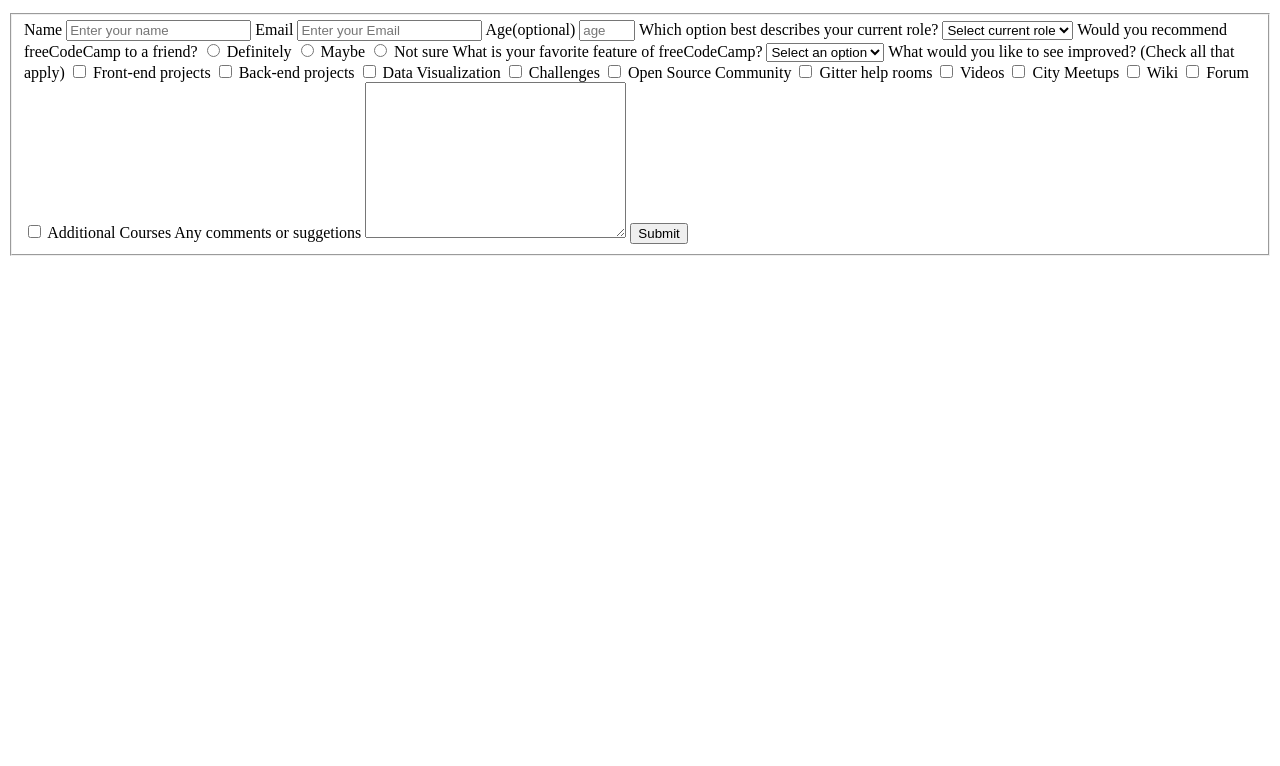
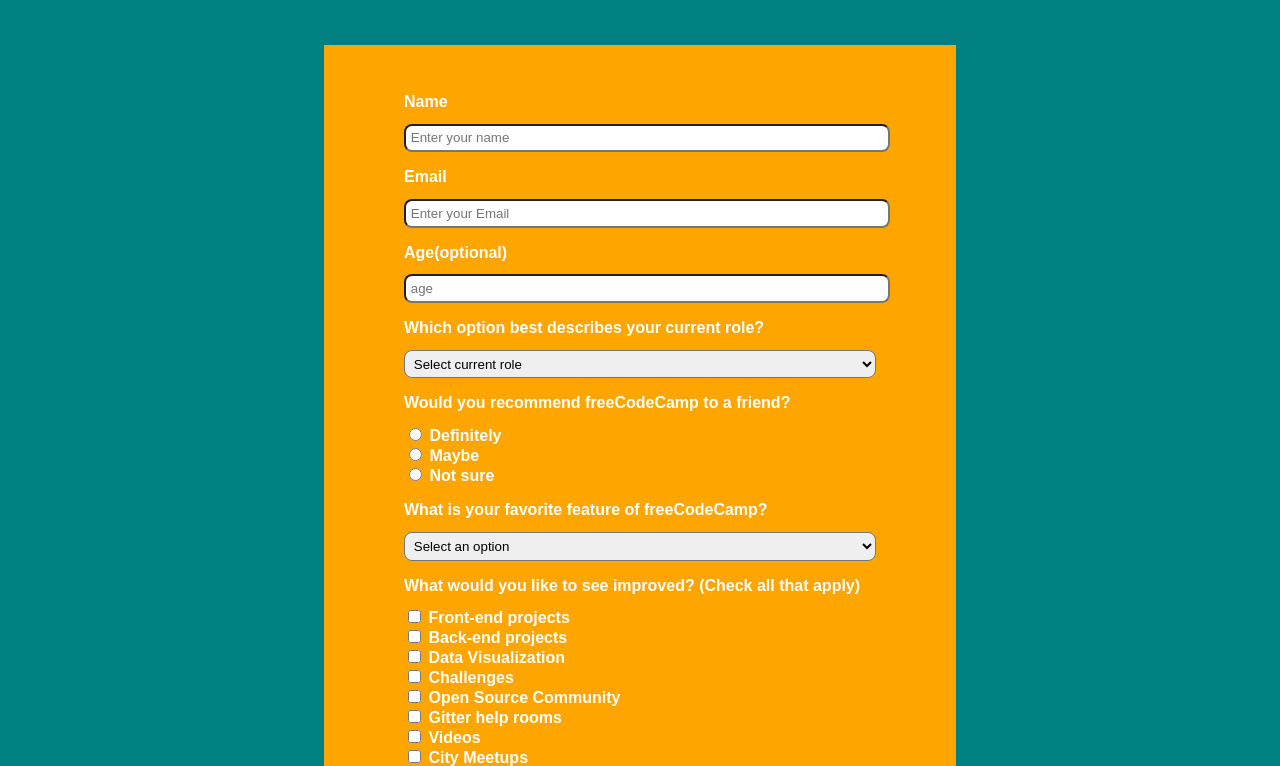
Before and after one commit to bennyho88/survery-form, a plain HTML site: page index.html in a window 1280 px wide. Shown: the part 101-867 px from the top of the page. Before the commit the page ends 800 px from the top, so only its background shows below. Drawn offline with Linux system fonts and the light colour scheme.

Commit message:
modified html elements and added css

```diff
--- a/index.html
+++ b/index.html
@@ -9,19 +9,21 @@
 </head>
 
 <body>
-    <main>
+    <div class="container">
+        <header>
             <h1 id="title">freeCodeCamp Survey Form</h1>
             <p id="description">Thank you for taking the time to help us improve the platform</p>
+        </header>
+        <main class="form-container">
             <form action="" id="survey-form">
-            <fieldset>
-                <label for="name" id="name-label">Name</label>
-                <input type="text" id="name" name="name" placeholder="Enter your name" required>
-                <label for="email" id="email-label">Email</label>
-                <input type="email" id="email" name="email" placeholder="Enter your Email" required>
-                <label for="number" id="number-label">Age(optional)</label>
-                <input type="number" id="number" name="age" placeholder="age" min="1" max="99">
-                <label for="role">Which option best describes your current role?</label>
-                <select name="role" id="dropdown">
+                    <label for="name" id="name-label" class="question">Name</label>
+                    <input type="text" id="name" class="inputsize" name="name" placeholder="Enter your name" required>
+                    <label for="email" id="email-label" class="question">Email</label>
+                    <input type="email" id="email" class="inputsize" name="email" placeholder="Enter your Email" required>
+                    <label for="number" id="number-label" class="question">Age(optional)</label>
+                    <input type="number" id="number" class="inputsize" name="age" placeholder="age" min="1" max="99">
+                    <label for="role" class="question">Which option best describes your current role?</label>
+                    <select name="role" id="dropdown" class="inputsize">
                         <option value="select" selected='true' disabled="disabled">Select current role</option>
                         <option value="student">Student</option>
                         <option value="fulljob">Full time job</option>
@@ -29,50 +31,50 @@
                         <option value="notsay">Prefer not to say</option>
                         <option value="other">Other</option>
                     </select>
-                <label for="friend">Would you recommend freeCodeCamp to a friend?</label>
+                    <label for="friend" class="question">Would you recommend freeCodeCamp to a friend?</label><br>
                     <input type="radio" name="option" value="definitely">
-                <label for="definitely">Definitely</label>
+                    <label for="definitely">Definitely</label><br>
                     <input type="radio" name="option" value="maybe">
-                <label for="maybe">Maybe</label>
+                    <label for="maybe">Maybe</label><br>
                     <input type="radio" name="option" value="notsure">
-                <label for="notsure">Not sure</label>
-                <label for="feature">What is your favorite feature of freeCodeCamp?</label>
-                <select name="feature" id="feature">
+                    <label for="notsure">Not sure</label><br>
+                    <label for="feature" class="question">What is your favorite feature of freeCodeCamp?</label>
+                    <select name="feature" id="feature" class="inputsize">
                         <option value="select" selected='true' disabled="disabled">Select an option</option>
                         <option value="challenges">Challenges</option>
                         <option value="projects">Projects</option>
                         <option value="community">Community</option>
                         <option value="open source">Open Source</option>
                     </select>
-                <label for="improvements">What would you like to see improved? (Check all that apply)</label>
+                    <label for="improvements" class="question">What would you like to see improved? (Check all that apply)</label><br>
                     <input type="checkbox" id="frontend" name="frontend" value="frontend">
-                <label for="frontend">Front-end projects</label>
+                    <label for="frontend">Front-end projects</label><br>
                     <input type="checkbox" id="backend" name="backend" value="backend">
-                <label for="backend">Back-end projects</label>
+                    <label for="backend">Back-end projects</label><br>
                     <input type="checkbox" id="data" name="data" value="data">
-                <label for="data">Data Visualization</label>
+                    <label for="data">Data Visualization</label><br>
                     <input type="checkbox" id="challenges" name="challenges" value="challenges">
-                <label for="challenges">Challenges</label>
+                    <label for="challenges">Challenges</label><br>
                     <input type="checkbox" id="opensource" name="opensource" value="opensource">
-                <label for="opensource">Open Source Community</label>
+                    <label for="opensource">Open Source Community</label><br>
                     <input type="checkbox" id="gitter" name="gitter" value="gitter">
-                <label for="gitter">Gitter help rooms</label>
+                    <label for="gitter">Gitter help rooms</label><br>
                     <input type="checkbox" id="videos" name="videos" value="videos">
-                <label for="videos">Videos</label>
+                    <label for="videos">Videos</label><br>
                     <input type="checkbox" id="meetups" name="meetups" value="meetups">
-                <label for="meetups">City Meetups</label>
+                    <label for="meetups">City Meetups</label><br>
                     <input type="checkbox" id="wiki" name="wiki" value="wiki">
-                <label for="wiki">Wiki</label>
+                    <label for="wiki">Wiki</label><br>
                     <input type="checkbox" id="forum" name="forum" value="forum">
-                <label for="forum">Forum</label>
+                    <label for="forum">Forum</label><br>
                     <input type="checkbox" id="courses" name="courses" value="courses">
-                <label for="courses">Additional Courses</label>
-                <label for="suggestions">Any comments or suggetions</label>
-                <textarea name="comment" id="" cols="30" rows="10"></textarea>
+                    <label for="courses">Additional Courses</label><br>
+                    <label for="suggestions" class="question">Any comments or suggetions?</label>
+                    <textarea name="comment" id="" cols="30" rows="8" class="inputsize" placeholder="Enter your comment here..."></textarea>
                     <input type="submit" id="submit">
-            </fieldset>
             </form>
         </main>
+    </div>
 </body>
 
 </html>
--- a/main.css
+++ b/main.css
@@ -0,0 +1,60 @@
+:root {
+    --main-bg-color: teal;
+    --main-font-color: white;
+    --main-form-color: orange;
+    --main-submit-color: green;
+}
+
+body {
+    font-family: Arial, Helvetica, sans-serif;
+    background: var(--main-bg-color);
+    color: var(--main-font-color);
+}
+
+#title {
+    text-align: center;
+}
+
+#description {
+    text-align: center;
+    font-style: italic;
+}
+
+#survey-form {
+    margin: 3rem;
+    padding: 2rem;
+    font-weight: bold;
+}
+
+.form-container {
+    background: var(--main-form-color);
+    display: block;
+    margin: 0 auto;
+    max-width: 50%;
+    height: auto;
+}
+
+label {
+    display: inline-block;
+}
+
+.inputsize {
+    width: 100%;
+    padding: 0.3rem;
+    border-radius: 0.5rem;
+}
+
+.question {
+    padding-top: 1rem;
+    padding-bottom: 0.8rem;
+}
+
+#submit {
+    width: 100%;
+    margin-top: 1rem;
+    padding: 0.3rem;
+    border-radius: 0.5rem;
+    background-color: var(--main-submit-color);
+    color: var(--main-font-color);
+
+}
```
Lines whose indentation alone changed are shown as unchanged.
